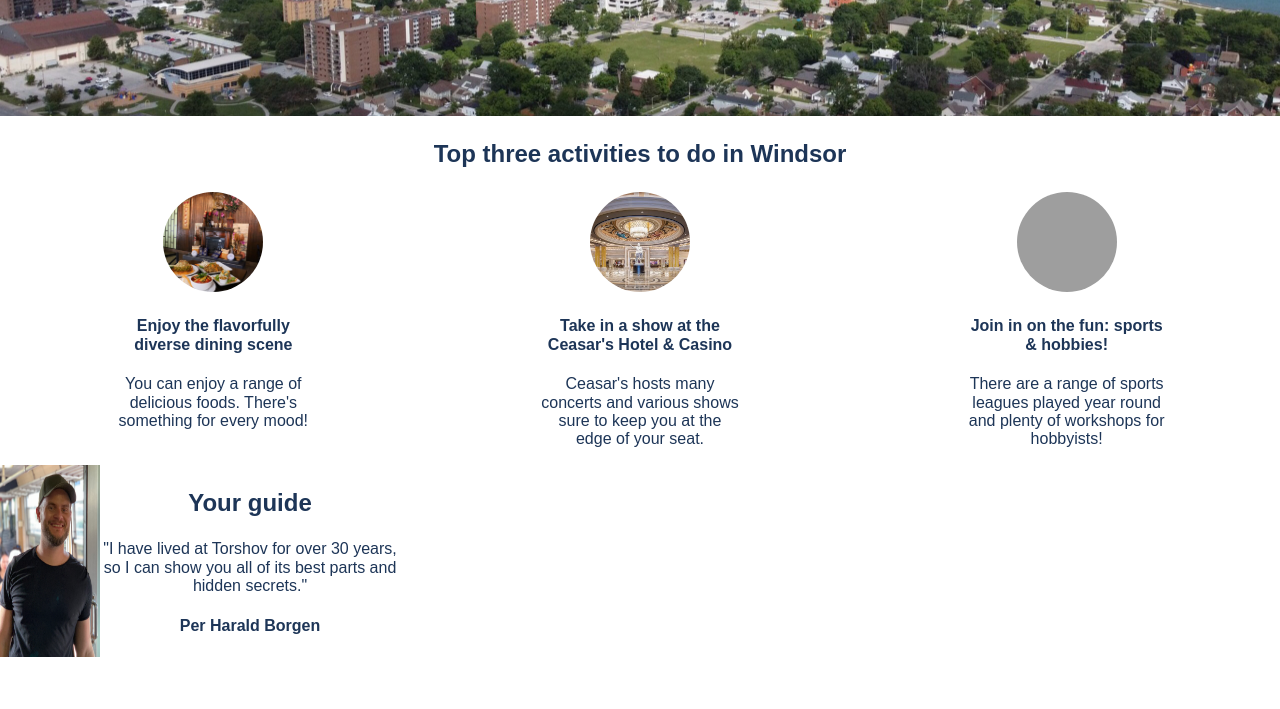
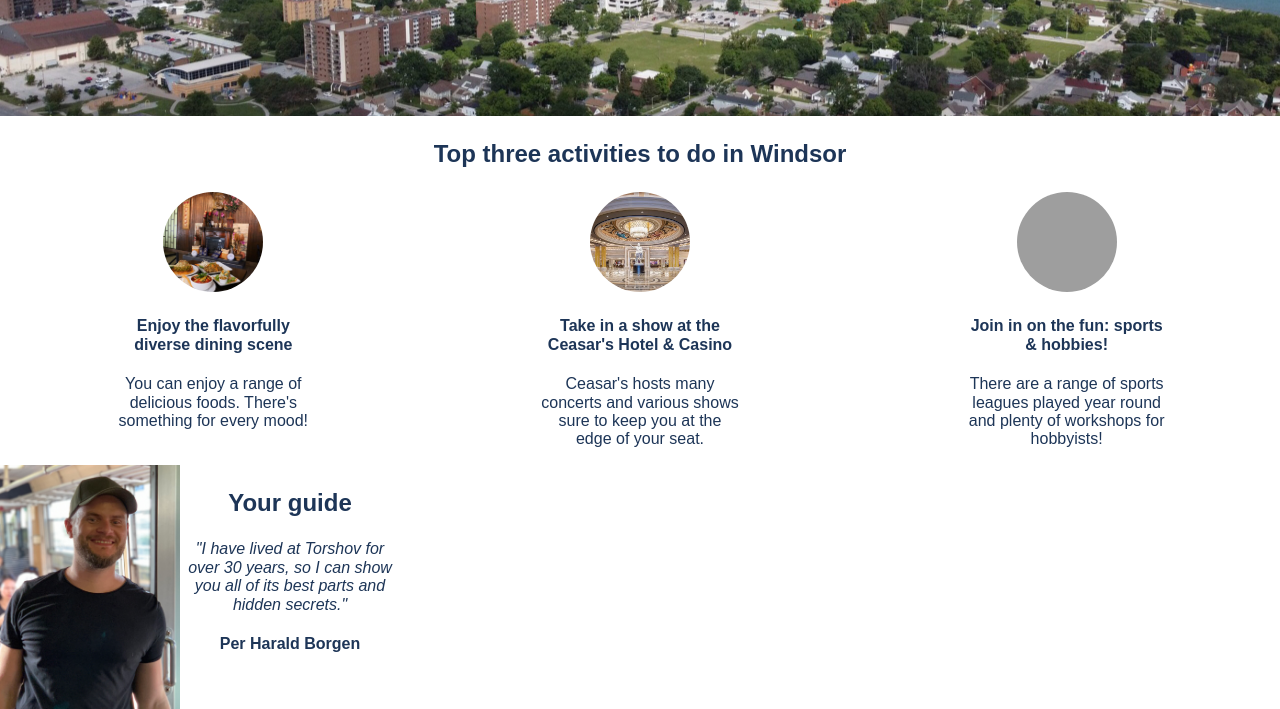
Before and after one commit to squeekiGiraf/hometown-homepage, a website built with Vite: page index.html in a window 1280 px wide. Shown: the part 234-943 px from the top of the page. Before the commit the page ends 891 px from the top, so only its background shows below. Built offline with nearby package versions, Linux system fonts and the light colour scheme; grey boxes are pictures that could not be loaded.

Commit message:
card edits to content and styling

```diff
--- a/index.html
+++ b/index.html
@@ -35,10 +35,10 @@
 
         <!-- GUIDE SECTION -->
         <div id="card">
-            <img src="images/per.jpg">
-            <div>
+            <img id="guide-img" src="images/per.jpg">
+            <div id="guide-content">
                 <h3>Your guide</h3>
-                <p>"I have lived at Torshov for over 30 years, so I can show you all of its best parts and hidden secrets."</p>
+                <p class="italic">"I have lived at Torshov for over 30 years, so I can show you all of its best parts and hidden secrets."</p>
                 <h4>Per Harald Borgen</h4>
             </div>
 
--- a/styles.css
+++ b/styles.css
@@ -83,8 +83,13 @@ p {
 #card {
     width: 400px;
     display: flex;
+    justify-content: center;
 }
 
-img {
-    width: 100px;
+#guide-img {
+    width: 180px;
 }
+
+.italic {
+    font-style: italic;
+}
```
